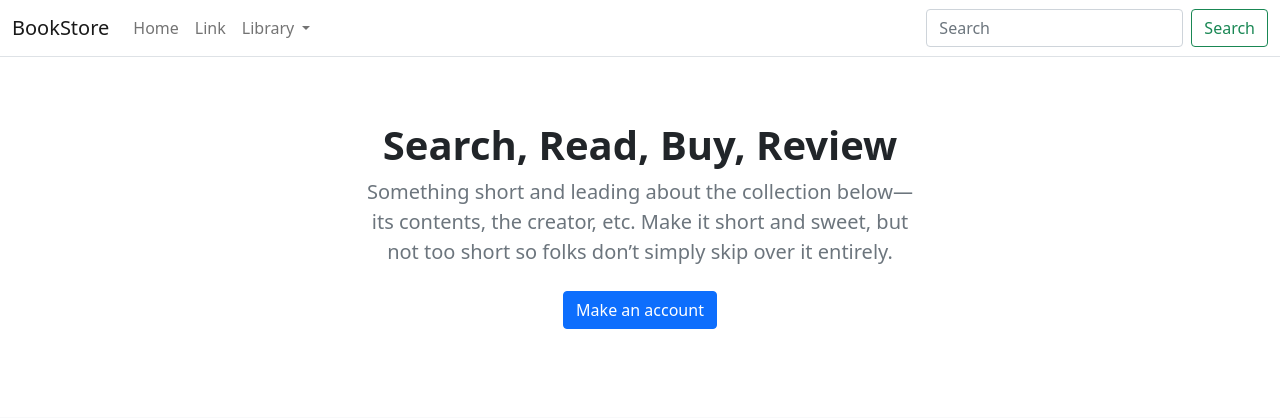
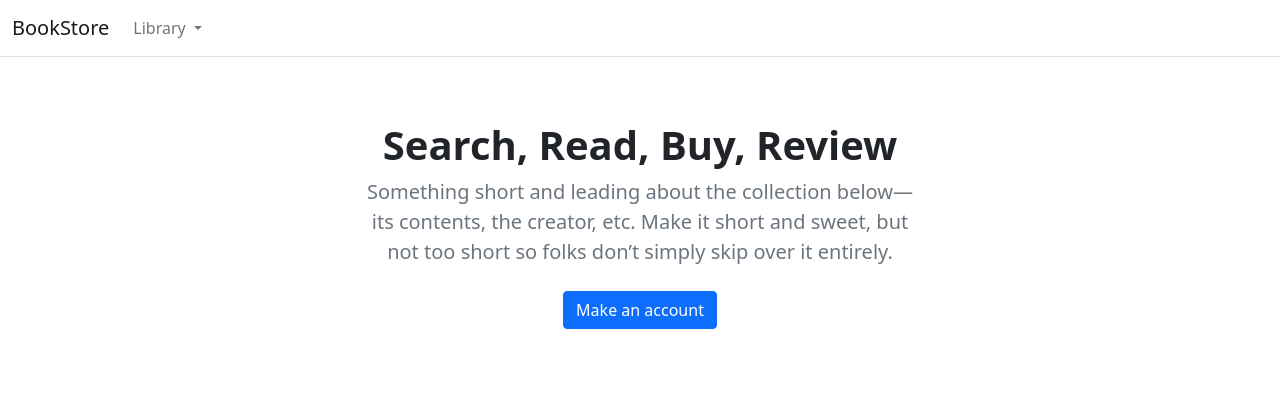
Before and after one commit to JacobCrown/Ecommerce-Website, a Django app: page / in a window 1280 px wide. Shown: the top 418 px of the page. Run offline with Django 3.2, Linux system fonts and the light colour scheme; data that the repository does not hold is empty.

Commit message:
cleanup code

```diff
--- a/core/settings.py
+++ b/core/settings.py
@@ -65,7 +65,7 @@ TEMPLATES = [
                 'django.template.context_processors.request',
                 'django.contrib.auth.context_processors.auth',
                 'django.contrib.messages.context_processors.messages',
-                'store.views.categories',
+                'store.context_processors.categories',
             ],
         },
     },
--- /dev/null
+++ b/store/context_processors.py
@@ -0,0 +1,6 @@
+from .models import Category
+
+def categories(request):
+    return {
+        'categories': Category.objects.all()
+    }
--- a/store/views.py
+++ b/store/views.py
@@ -7,12 +7,6 @@ def all_products(request):
     products = Product.products.all()
     context = {'products': products}
     return render(request, 'store/home.html', context)
-
-
-def categories(request):
-    return {
-        'categories': Category.objects.all()
-    }
 
 
 def product_detail(request, slug):
--- a/templates/store/base.html
+++ b/templates/store/base.html
@@ -17,19 +17,13 @@
   <header>
     <nav class="navbar navbar-expand-md navbar-light bg-white border-bottom">
       <div class="container-fluid">
-        <a class="navbar-brand" href="#">BookStore</a>
+        <a class="navbar-brand" href="{% url 'store:all_products' %}">BookStore</a>
         <button class="navbar-toggler" type="button" data-bs-toggle="collapse" data-bs-target="#navbarCollapse"
           aria-controls="navbarCollapse" aria-expanded="false" aria-label="Toggle navigation">
           <span class="navbar-toggler-icon"></span>
         </button>
         <div class="collapse navbar-collapse" id="navbarCollapse">
           <ul class="navbar-nav me-auto mb-2 mb-md-0">
-            <li class="nav-item active">
-              <a class="nav-link" aria-current="page" href="/">Home</a>
-            </li>
-            <li class="nav-item">
-              <a class="nav-link" href="#">Link</a>
-            </li>
             <li class="nav-item dropdown">
               <a class="nav-link dropdown-toggle" href="#" id="navbarDropdown" role="button" data-bs-toggle="dropdown"
                 aria-expanded="false">
@@ -45,10 +39,6 @@
               </ul>
             </li>
           </ul>
-          <form class="d-flex">
-            <input class="form-control me-2" type="search" placeholder="Search" aria-label="Search">
-            <button class="btn btn-outline-success" type="submit">Search</button>
-          </form>
         </div>
       </div>
     </nav>
```
